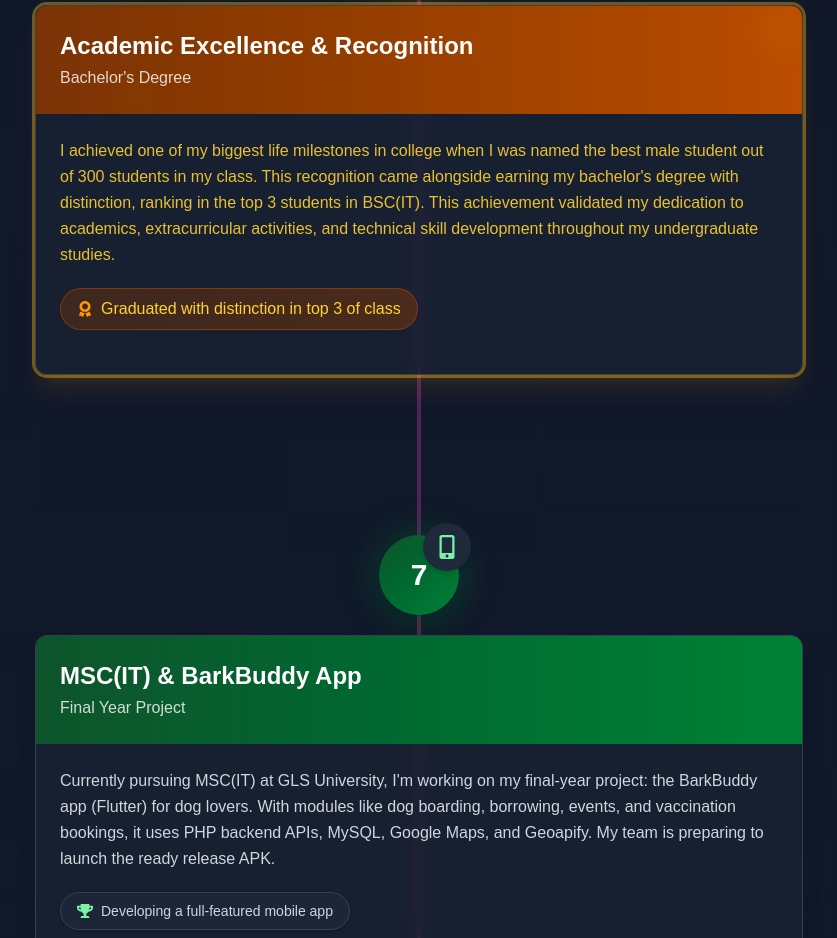
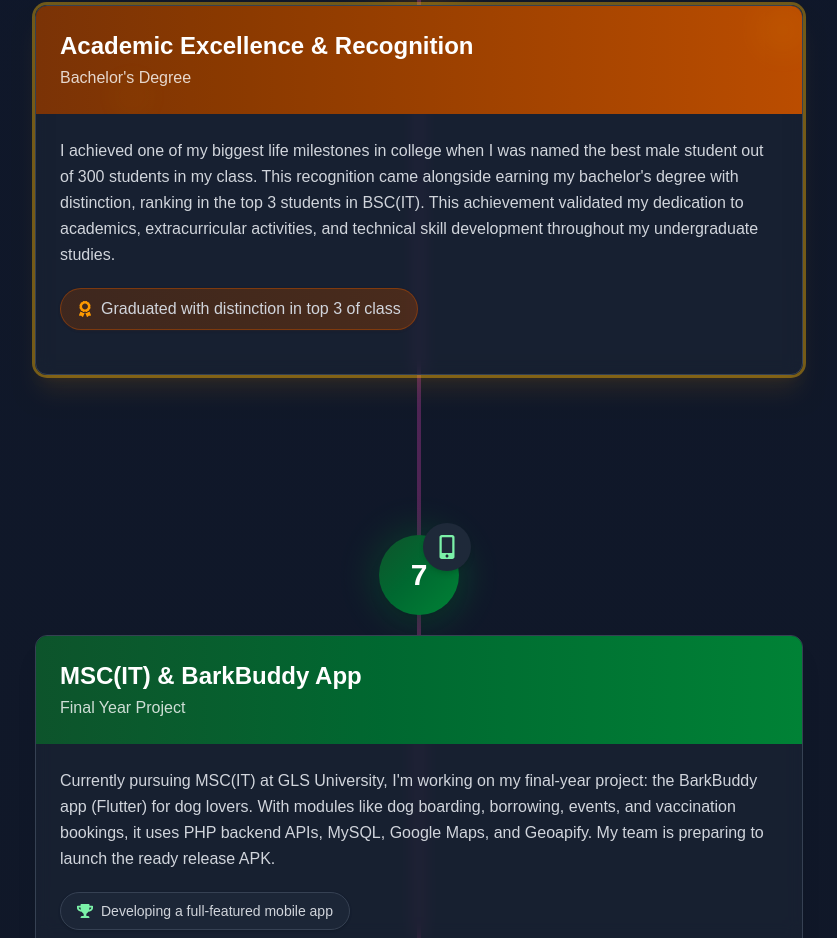
Before and after one commit to NIRMAL1090/nirmal-portfolio, a Next.js app: page /journey in a window 1280 px wide. Shown: the part 3303-4241 px from the top of the page, without its empty margins (221-1058 px from the left). Built offline with nearby package versions, Linux system fonts and the light colour scheme.

Commit message:
Update page.tsx

```diff
--- a/app/journey/page.tsx
+++ b/app/journey/page.tsx
@@ -313,13 +313,7 @@
                         {/* Description with special formatting for featured milestone */}
                         <p className={`${darkMode ? 'text-gray-300' : 'text-gray-700'
                           } text-base leading-relaxed mb-5 ${stage.featured ? 'font-medium' : ''}`}>
-                          {stage.featured ? (
-                            <>
-                              <span className={`${darkMode ? 'text-amber-300/90' : 'text-amber-700/90'}`}>{stage.content}</span>
-                            </>
-                          ) : (
-                            stage.content
-                          )}
+                          {stage.content}
                         </p>
 
                         {/* Achievement Badge - enhanced professional styling for featured milestones */}
@@ -339,10 +333,7 @@
                                 <div className="relative">
                                   <FaAward className={`text-amber-500 mr-2`} />
                                 </div>
-                                <span className={`font-medium ${stage.featured
-                                  ? darkMode ? 'text-amber-300' : 'text-amber-700'
-                                  : darkMode ? 'text-gray-300' : 'text-gray-700'
-                                  }`}>
+                                <span className={`font-medium ${darkMode ? 'text-gray-300' : 'text-gray-700'}`}>
                                   {stage.achievement}
                                 </span>
                               </div>
```
